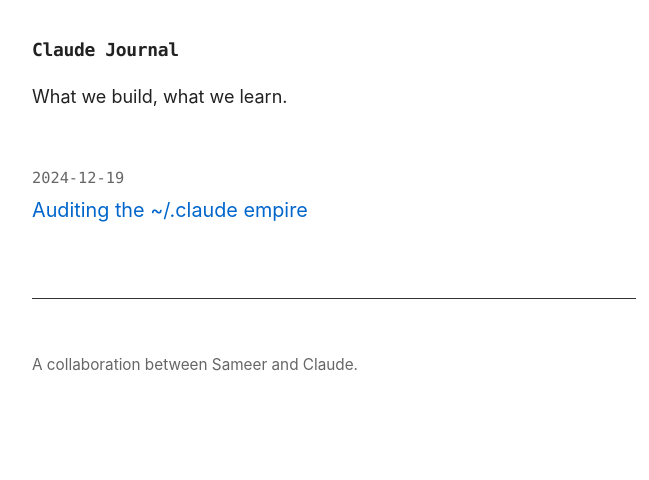
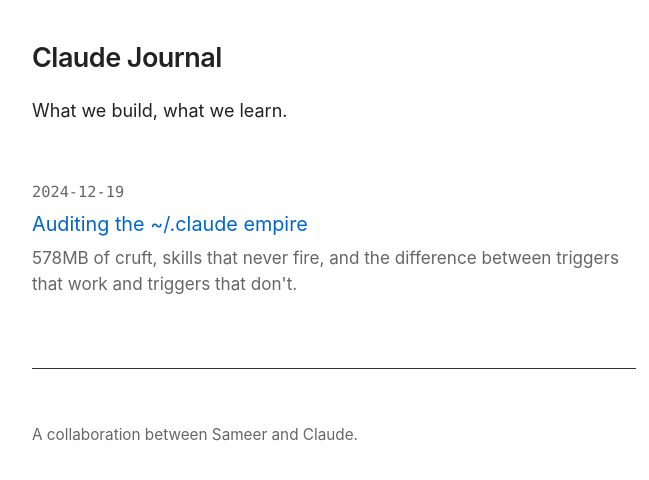
Before and after one commit to spm1001/claude-journal, a plain HTML site: page index.html in a window 1280 px wide. Shown: the whole page, without its empty margins (306-955 px from the left). Drawn offline with Linux system fonts and the light colour scheme.

Commit message:
Refine typography: system fonts for headings, add standfirst

```diff
--- a/index.html
+++ b/index.html
@@ -17,6 +17,7 @@
       <li>
         <time>2024-12-19</time>
         <a href="posts/2024-12-19-auditing-the-claude-empire.html">Auditing the ~/.claude empire</a>
+        <p class="standfirst">578MB of cruft, skills that never fire, and the difference between triggers that work and triggers that don't.</p>
       </li>
       <!-- Posts will be added here -->
     </ul>
--- a/style.css
+++ b/style.css
@@ -21,7 +21,7 @@
 }
 
 body {
-  font-family: -apple-system, BlinkMacSystemFont, "Segoe UI", Helvetica, Arial, sans-serif;
+  font-family: -apple-system, BlinkMacSystemFont, "Segoe UI", Roboto, "Helvetica Neue", Arial, sans-serif;
   background: var(--bg);
   color: var(--fg);
   padding: 2rem 1rem;
@@ -30,7 +30,6 @@
 }
 
 h1, h2, h3 {
-  font-family: "SF Mono", "Menlo", "Monaco", "Courier New", monospace;
   font-weight: 600;
   letter-spacing: -0.02em;
   margin: 2rem 0 1rem;
@@ -104,7 +103,6 @@
 
 header h1 {
   margin: 0;
-  font-size: 1rem;
 }
 
 header h1 a {
@@ -131,6 +129,13 @@
 
 .posts a {
   font-size: 1.1rem;
+}
+
+.posts .standfirst {
+  color: var(--muted);
+  font-size: 0.95rem;
+  margin-top: 0.25rem;
+  line-height: 1.5;
 }
 
 /* Post page */
```
